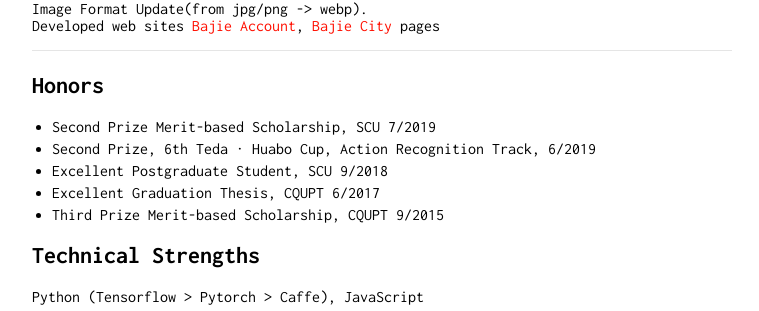
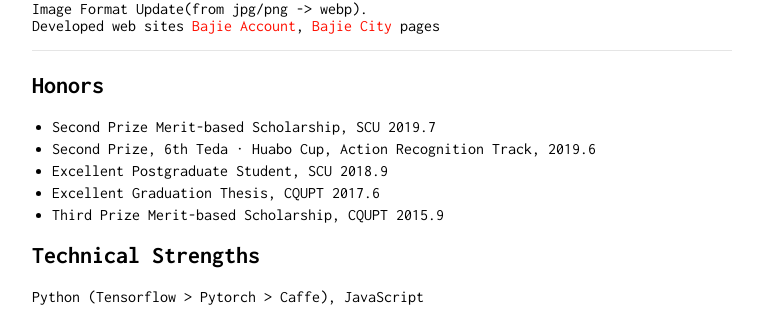
Before and after one commit to RaymondByc/raymondbyc-github.io, a Jekyll site: the page built from index.md, in a window 1280 px wide and 900 px high, scrolled down 1603 px. Shown: the part 444-755 px from the top of the window, without its empty margins (258-1017 px from the left). Built offline with Jekyll 4.4.1, drawn with Linux system fonts in a browser that asks for light colours; our own code applies the rules of GitHub Pages for plain Markdown files; some of the changed text lies outside the part shown.

```diff
--- a/index.md
+++ b/index.md
@@ -11,16 +11,16 @@ Hi! I am a graduate student of College of Computer Science at [Sichuan Universit
 I'm looking forward to a PhD opportunity of Computer Vision and Machine Learning.
 
 ## Education
-#### Sichuan University ( 2017/9 - 2020/6 )
+#### Sichuan University ( 2017.9 - 2020.6 )
 [Tiansi Lab](http://tiansilab.org/en/index.jsp), College of  Computer Science
-Master of Engineering, expected in 6/2020
+Master of Engineering, expected in 2020.6
 Major in Software Engineering
 Supervised under Prof. Yi-Fei Pu
 GPA: 3.20 / 4.0
 
-#### Chongqing University of Posts and Telecommunications ( 2013/9 - 2017/6 )
+#### Chongqing University of Posts and Telecommunications ( 2013.9 - 2017.6 )
 School of Software Engineering
-Bachelor of Engineering, received in 6/2017
+Bachelor of Engineering, received in 2017.6
 Major in Software Engineering
 GPA: 3.28 / 4.0
 
@@ -82,11 +82,11 @@ Developed web sites [Bajie Account](https://cs.zbj.com), [Bajie City](https://ci
 ---
 
 ## Honors
-- Second Prize Merit-based Scholarship, SCU 7/2019
-- Second Prize, 6th Teda · Huabo Cup, Action Recognition Track, 6/2019
-- Excellent Postgraduate Student, SCU 9/2018
-- Excellent Graduation Thesis, CQUPT 6/2017
-- Third Prize Merit-based Scholarship, CQUPT 9/2015
+- Second Prize Merit-based Scholarship, SCU 2019.7
+- Second Prize, 6th Teda · Huabo Cup, Action Recognition Track, 2019.6
+- Excellent Postgraduate Student, SCU 2018.9
+- Excellent Graduation Thesis, CQUPT 2017.6
+- Third Prize Merit-based Scholarship, CQUPT 2015.9
 
 
 ## Technical Strengths
```
